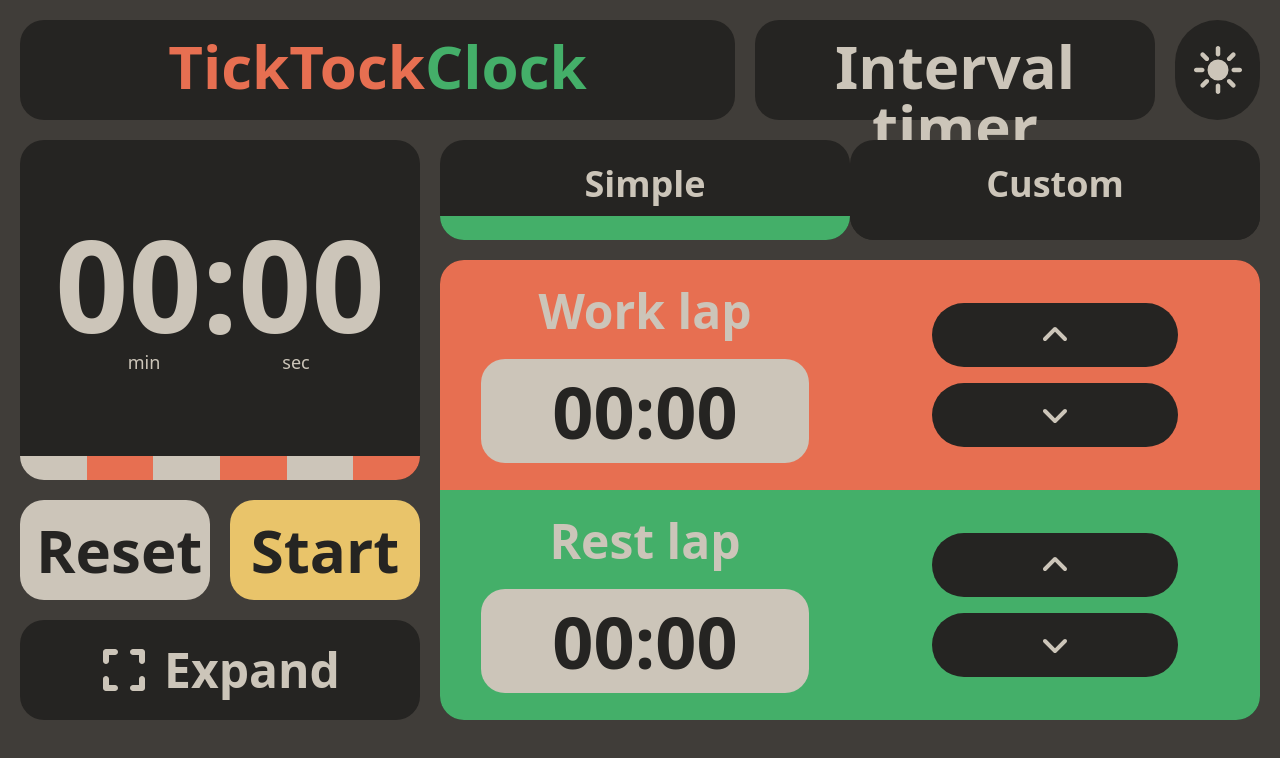
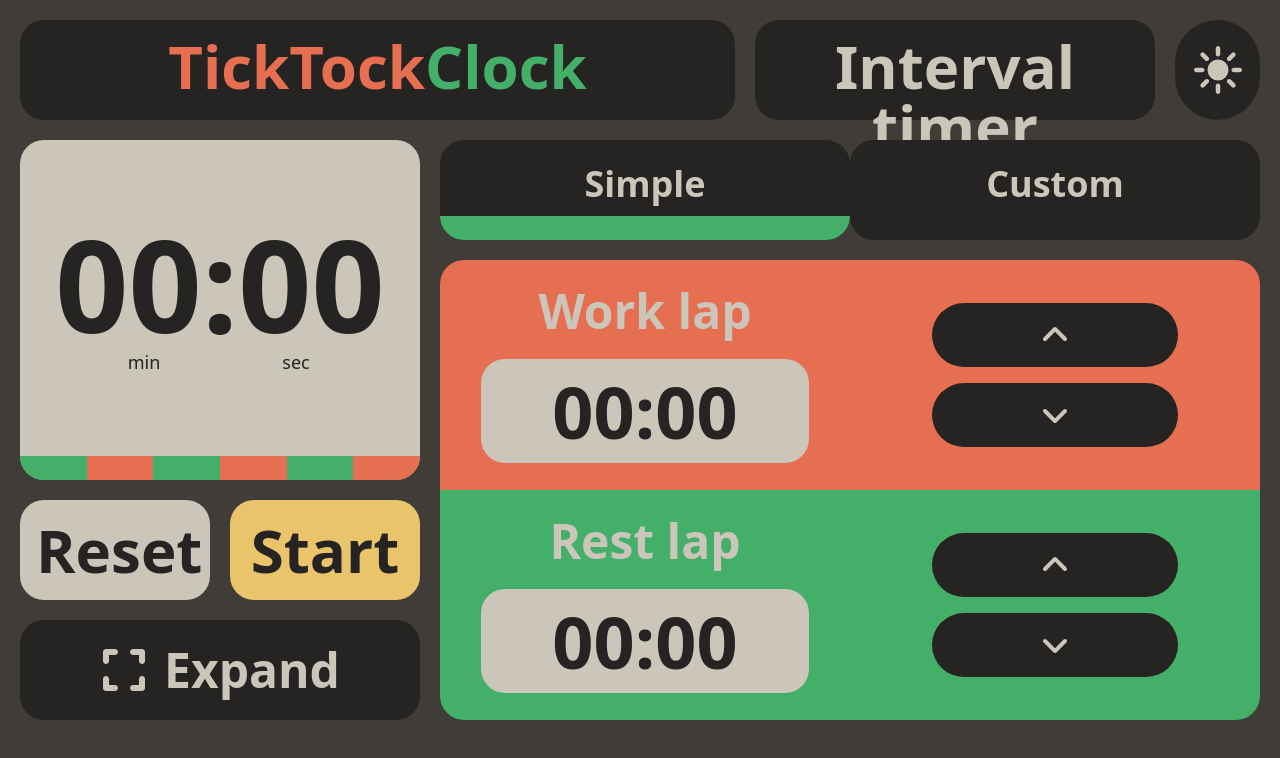
Before and after one commit to jesu-m0/TickTockClock, a React (Vite) app in the folder TikTockClock/: page / in a window 1280 px wide. Shown: the top 758 px of the page. Built offline with nearby package versions, Linux system fonts and the light colour scheme.

Commit message:
clock update

```diff
--- a/TikTockClock/src/components/mainPage.tsx
+++ b/TikTockClock/src/components/mainPage.tsx
@@ -87,20 +87,20 @@
           </div>
 
           {/*Clock */}
-          <div className="col-span-4 row-span-3 bg-eerieBlack rounded-3xl content-center flex flex-col">
+          <div className="col-span-4 row-span-3 bg-timberwolf rounded-3xl content-center flex flex-col">
             <div className='p-4 h-full flex flex-col justify-center items-center'>
-              <p className="font-black text-timberwolf text-9xl text-center">00:00</p>
+              <p className="font-black text-eerieBlack text-9xl text-center">00:00</p>
               <div className='flex px-8 w-full'>
-                <p className="font-medium text-timberwolf text-lg text-center w-1/2">min</p>
-                <p className="font-medium text-timberwolf text-lg text-center w-1/2">sec</p>
+                <p className="font-medium text-eerieBlack text-lg text-center w-1/2">min</p>
+                <p className="font-medium text-eerieBlack text-lg text-center w-1/2">sec</p>
               </div>
             </div>
             <div className='w-full flex flex-row'>
-              <div className='bg-timberwolf h-6 flex-1 rounded-bl-3xl'></div>
+              <div className='bg-jade h-6 flex-1 rounded-bl-3xl'></div>
               <div className='bg-burntSienna h-6 flex-1'></div>
-              <div className='bg-timberwolf h-6 flex-1'></div>
+              <div className='bg-jade h-6 flex-1'></div>
               <div className='bg-burntSienna h-6 flex-1'></div>
-              <div className='bg-timberwolf h-6 flex-1'></div>
+              <div className='bg-jade h-6 flex-1'></div>
               <div className='bg-burntSienna h-6 flex-1 rounded-br-3xl'></div>
             </div>
           </div>
```
